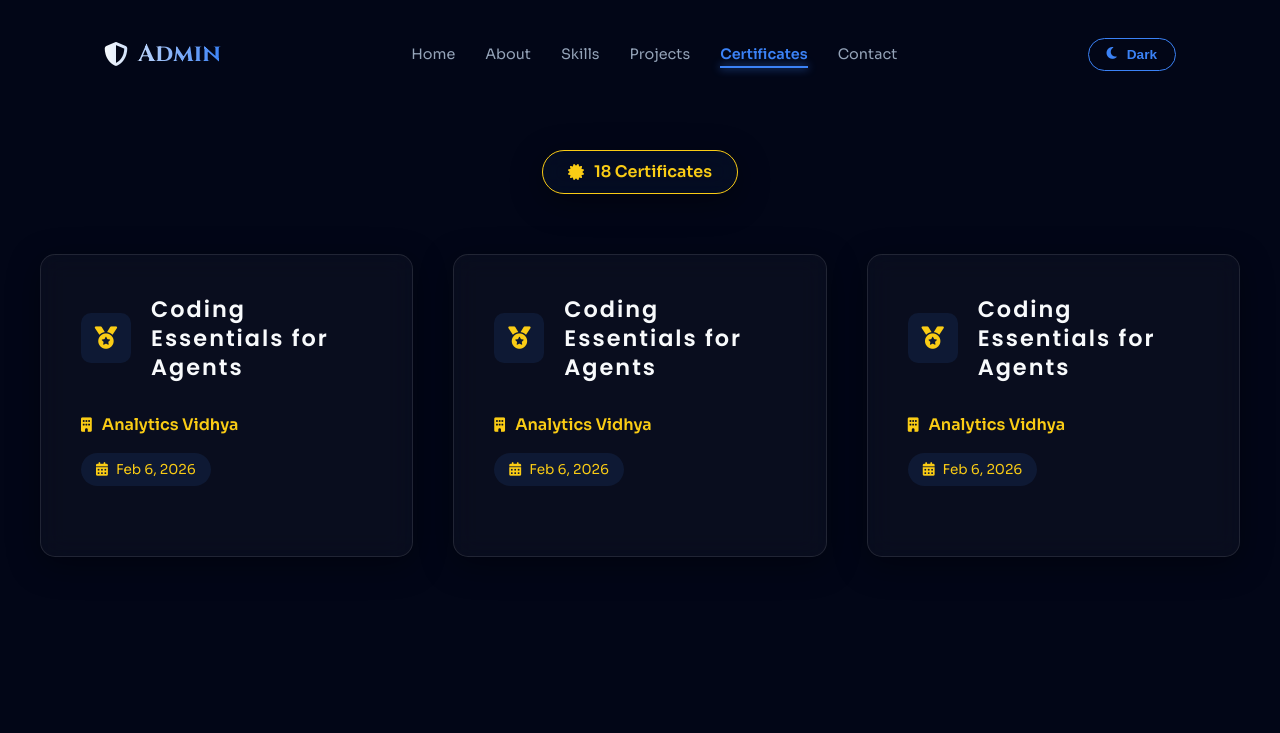
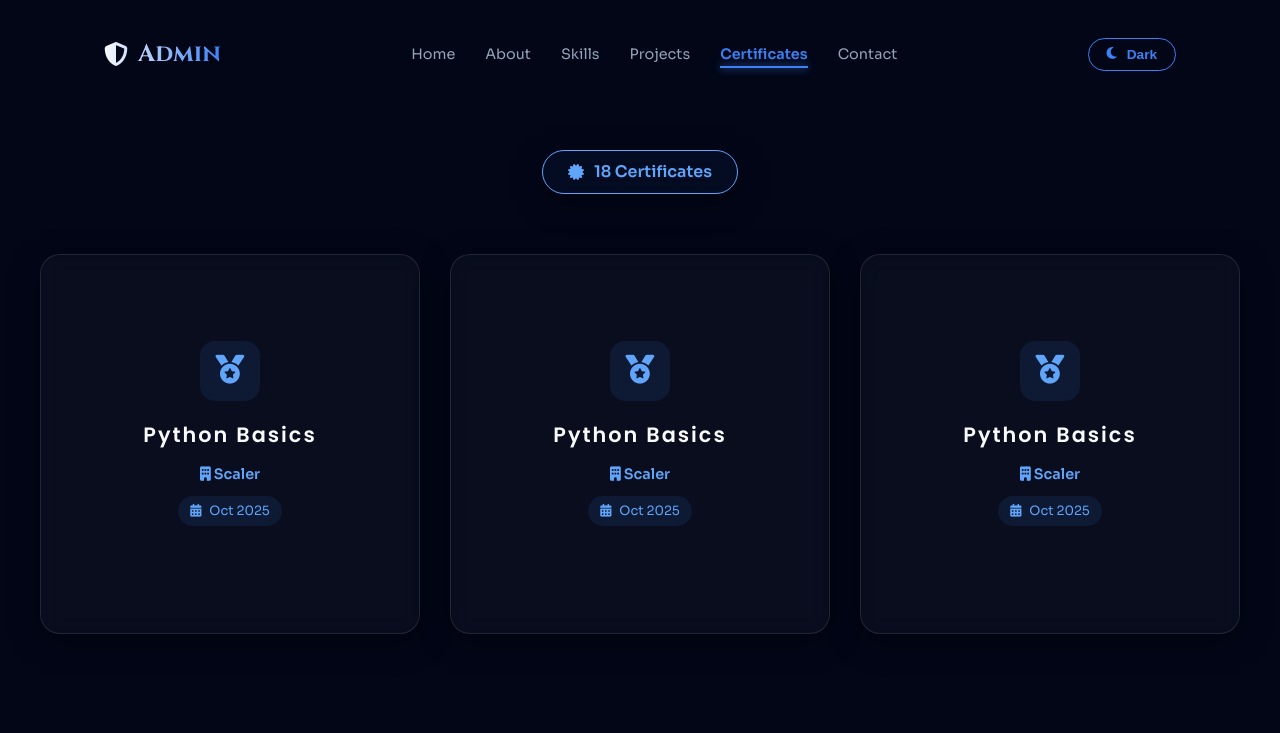
Before and after one commit to Harisudhan0407/portfolio, a Flask app: page /certifications in a window 1280 px wide. Shown: the top 733 px of the page. Run offline with Flask 3, Linux system fonts and the light colour scheme; data that the repository does not hold is empty.

Commit message:
Update: Blue theme, square certificates, and light mode visibility fix

```diff
--- a/static/css/style.css
+++ b/static/css/style.css
@@ -10,7 +10,7 @@
     --secondary-bg: #0f172a;
     --accent-blue: #3b82f6;
     --accent-purple: #a855f7;
-    --accent-gold: #facc15;
+    --accent-gold: #60a5fa;
     --neon-glow: rgba(59, 130, 246, 0.5);
     --text-main: #f8fafc;
     --text-dim: #94a3b8;
@@ -230,6 +230,21 @@ body.light-mode .theme-btn {
     margin-bottom: 30px;
 }
 
+/* Grid Layouts */
+.cert-grid {
+    display: grid;
+    grid-template-columns: repeat(3, 1fr);
+    gap: 30px;
+}
+
+@media (max-width: 992px) {
+    .cert-grid { grid-template-columns: repeat(2, 1fr); }
+}
+
+@media (max-width: 768px) {
+    .cert-grid { grid-template-columns: 1fr; }
+}
+
 /* Particle Container */
 #particles-js {
     position: absolute;
--- a/templates/certifications.html
+++ b/templates/certifications.html
@@ -13,55 +13,51 @@
             </div>
         </div>
 
-        <div style="display: grid; grid-template-columns: repeat(auto-fit, minmax(350px, 1fr)); gap: 40px;">
+        <div class="cert-grid">
             {% if certs %}
                 {% for cert in certs %}
-                <div class="glass" style="padding: 40px; border-radius: 15px; border: 1px solid var(--glass-border); transition: var(--transition-smooth); height: 100%;">
-                    <!-- Header with Icon and Title -->
-                    <div style="display: flex; align-items: center; gap: 20px; margin-bottom: 30px;">
-                        <div style="width: 50px; height: 50px; background: rgba(59, 130, 246, 0.1); border-radius: 10px; display: flex; align-items: center; justify-content: center; flex-shrink: 0;">
-                            <i class="fas fa-medal" style="color: var(--accent-gold); font-size: 1.4rem;"></i>
-                        </div>
-                        <h2 style="font-family: 'Poppins', sans-serif; font-size: 1.6rem; color: var(--text-main); margin: 0; line-height: 1.3; font-weight: 800; display: block;">{{ cert.name or 'Certification Name' }}</h2>
+                <div class="glass" style="padding: 30px; border-radius: 20px; border: 1px solid var(--glass-border); transition: var(--transition-smooth); aspect-ratio: 1/1; display: flex; flex-direction: column; justify-content: center; align-items: center; text-align: center;">
+                    <!-- Icon -->
+                    <div style="width: 60px; height: 60px; background: rgba(59, 130, 246, 0.1); border-radius: 15px; display: flex; align-items: center; justify-content: center; margin-bottom: 20px;">
+                        <i class="fas fa-medal" style="color: var(--accent-gold); font-size: 1.8rem;"></i>
                     </div>
 
-                    <div style="margin-bottom: 30px;">
-                        <div style="display: flex; align-items: center; gap: 10px; color: var(--accent-gold); margin-bottom: 15px; font-weight: 600;">
-                            <i class="fas fa-building" style="font-size: 0.9rem;"></i>
-                            <span>{{ cert.issuer }}</span>
+                    <!-- Title -->
+                    <h2 style="font-family: 'Poppins', sans-serif; font-size: 1.3rem; color: var(--text-main); margin: 0 0 15px 0; line-height: 1.3; font-weight: 800;">{{ cert.name or 'Certification Name' }}</h2>
+
+                    <!-- Info -->
+                    <div style="margin-bottom: 20px;">
+                        <div style="color: var(--accent-gold); margin-bottom: 10px; font-weight: 600; font-size: 0.9rem;">
+                            <i class="fas fa-building"></i> {{ cert.issuer }}
                         </div>
 
-                        <div style="display: inline-flex; align-items: center; gap: 8px; background: rgba(59, 130, 246, 0.1); padding: 6px 15px; border-radius: 50px; font-size: 0.85rem; color: var(--accent-gold);">
-                            <i class="fas fa-calendar-alt"></i>
-                            <span>{{ cert.date }}</span>
+                        <div style="display: inline-flex; align-items: center; gap: 8px; background: rgba(59, 130, 246, 0.1); padding: 5px 12px; border-radius: 50px; font-size: 0.8rem; color: var(--accent-gold);">
+                            <i class="fas fa-calendar-alt"></i> {{ cert.date }}
                         </div>
                     </div>
 
+                    <!-- Action -->
                     <a href="{{ url_for('static', filename='uploads/' + cert.file_path) if cert.file_path else '#' }}"
                        target="_blank"
-                       style="text-decoration: none; color: var(--accent-gold); font-size: 0.9rem; font-weight: 600; display: flex; align-items: center; gap: 10px; opacity: {{ 1 if cert.file_path else 0.4 }}; pointer-events: {{ 'auto' if cert.file_path else 'none' }};">
-                        Verify Certificate <i class="fas fa-external-link-alt" style="font-size: 0.8rem;"></i>
+                       style="text-decoration: none; color: var(--accent-gold); font-size: 0.85rem; font-weight: 700; display: flex; align-items: center; gap: 8px; opacity: {{ 1 if cert.file_path else 0.4 }}; pointer-events: {{ 'auto' if cert.file_path else 'none' }};">
+                        Verify Certificate <i class="fas fa-external-link-alt" style="font-size: 0.75rem;"></i>
                     </a>
                 </div>
                 {% endfor %}
             {% else %}
-                <!-- Fallback Static Items to match the look -->
+                <!-- Fallback Static Items -->
                 {% for item in range(3) %}
-                <div class="glass" style="padding: 40px; border-radius: 15px; border: 1px solid var(--glass-border); height: 100%;">
-                    <div style="display: flex; align-items: center; gap: 20px; margin-bottom: 30px;">
-                        <div style="width: 50px; height: 50px; background: rgba(59, 130, 246, 0.1); border-radius: 10px; display: flex; align-items: center; justify-content: center; flex-shrink: 0;">
-                            <i class="fas fa-medal" style="color: var(--accent-gold); font-size: 1.4rem;"></i>
+                <div class="glass" style="padding: 30px; border-radius: 20px; border: 1px solid var(--glass-border); aspect-ratio: 1/1; display: flex; flex-direction: column; justify-content: center; align-items: center; text-align: center;">
+                    <div style="width: 60px; height: 60px; background: rgba(59, 130, 246, 0.1); border-radius: 15px; display: flex; align-items: center; justify-content: center; margin-bottom: 20px;">
+                        <i class="fas fa-medal" style="color: var(--accent-gold); font-size: 1.8rem;"></i>
+                    </div>
+                    <h2 style="font-family: 'Poppins', sans-serif; font-size: 1.3rem; color: var(--text-main); margin: 0 0 15px 0; line-height: 1.3; font-weight: 800;">Python Basics</h2>
+                    <div style="margin-bottom: 20px;">
+                        <div style="color: var(--accent-gold); margin-bottom: 10px; font-weight: 600; font-size: 0.9rem;">
+                            <i class="fas fa-building"></i> Scaler
                         </div>
-                        <h2 style="font-family: 'Poppins', sans-serif; font-size: 1.4rem; color: var(--text-main); margin: 0; line-height: 1.3; font-weight: 700;">Coding Essentials for Agents</h2>
-                    </div>
-                    <div style="margin-bottom: 30px;">
-                        <div style="display: flex; align-items: center; gap: 10px; color: var(--accent-gold); margin-bottom: 15px; font-weight: 600;">
-                            <i class="fas fa-building" style="font-size: 0.9rem;"></i>
-                            <span>Analytics Vidhya</span>
-                        </div>
-                        <div style="display: inline-flex; align-items: center; gap: 8px; background: rgba(59, 130, 246, 0.1); padding: 6px 15px; border-radius: 50px; font-size: 0.85rem; color: var(--accent-gold);">
-                            <i class="fas fa-calendar-alt"></i>
-                            <span>Feb 6, 2026</span>
+                        <div style="display: inline-flex; align-items: center; gap: 8px; background: rgba(59, 130, 246, 0.1); padding: 5px 12px; border-radius: 50px; font-size: 0.8rem; color: var(--accent-gold);">
+                            <i class="fas fa-calendar-alt"></i> Oct 2025
                         </div>
                     </div>
                 </div>
```
Also changed, not shown: templates/admin/dashboard.html (+6 -6 lines), templates/contact.html (+4 -4 lines), 3 other files.
